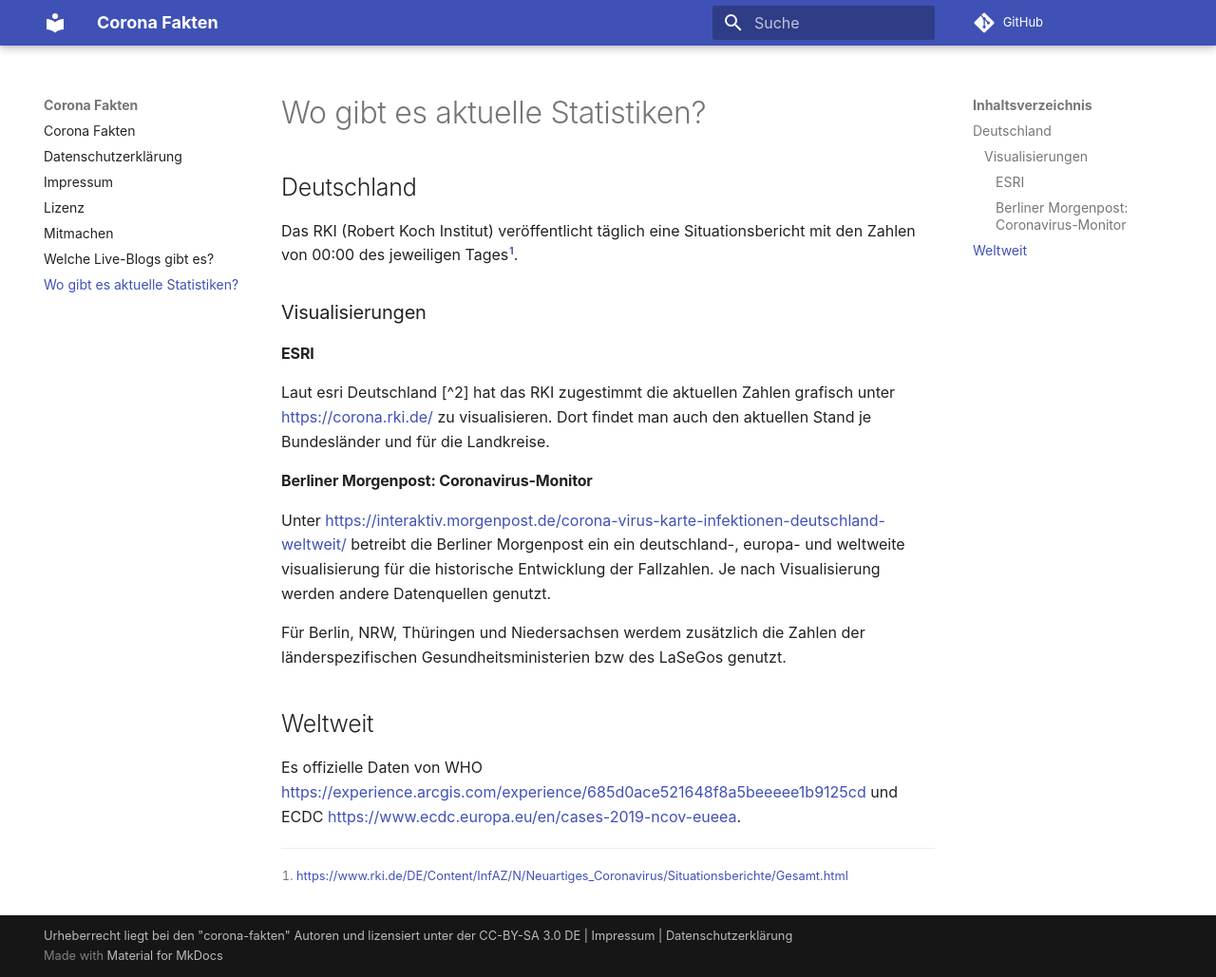
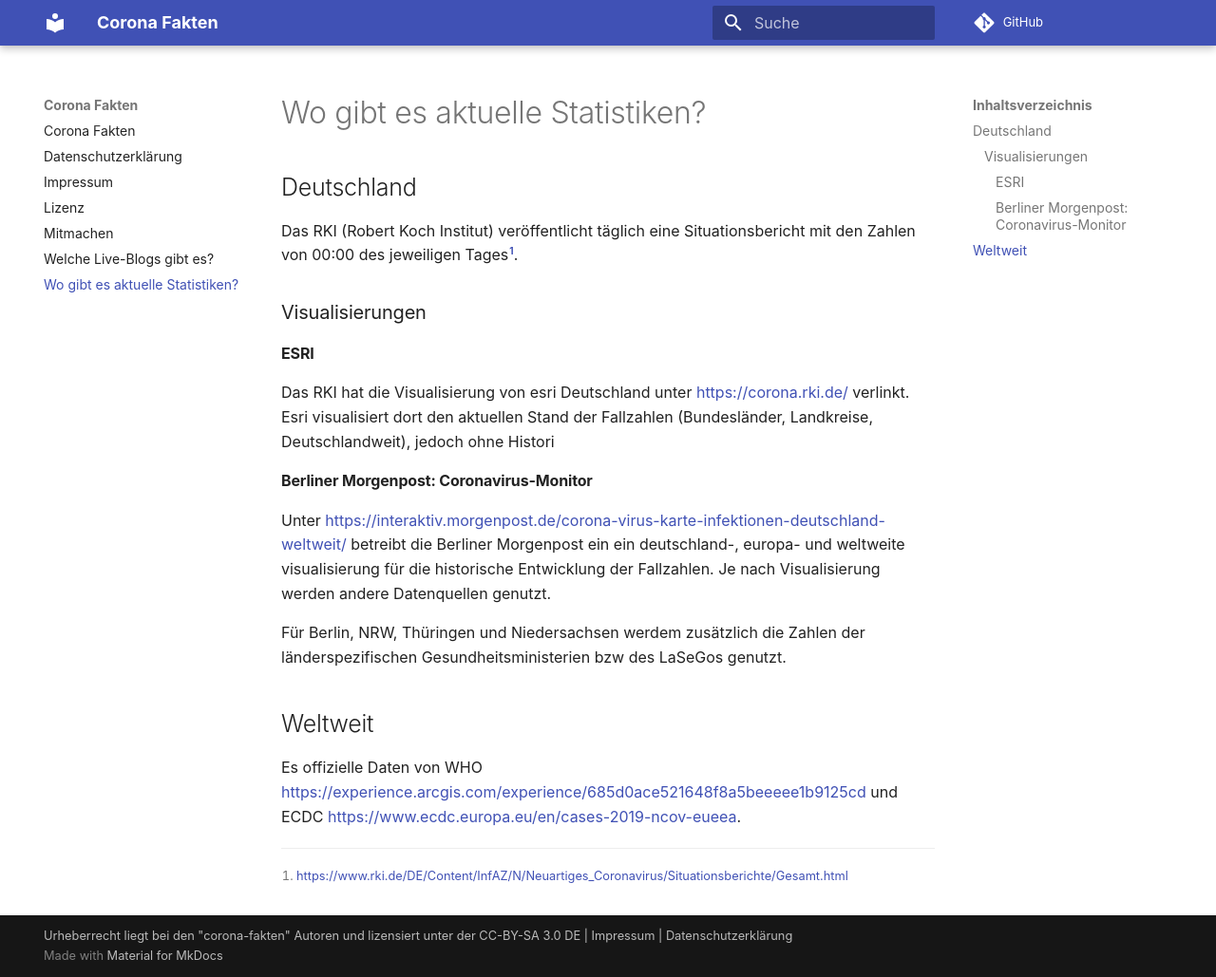
Before and after one commit to corona-fakten/corona-fakten.github.io, an MkDocs documentation site: the page built from docs/wo-gibt-es-aktuelle-statistiken.md, in a window 1280 px wide and 1029 px high. Shown: the whole window at 95% size. Built offline with MkDocs 1.6.1 and Material for MkDocs 9.7.7, drawn with Linux system fonts in a browser that asks for light colours; comment, search, counter and statistics services are not loaded.

Commit message:
Update wo-gibt-es-aktuelle-statistiken.md

```diff
--- a/docs/wo-gibt-es-aktuelle-statistiken.md
+++ b/docs/wo-gibt-es-aktuelle-statistiken.md
@@ -10,8 +10,8 @@ Das RKI (Robert Koch Institut) veröffentlicht täglich eine Situationsbericht m
 
 #### ESRI
 
-Laut esri Deutschland [^2] hat das RKI zugestimmt die aktuellen Zahlen grafisch unter <https://corona.rki.de/> zu visualisieren. Dort
-findet man auch den aktuellen Stand je Bundesländer und für die Landkreise.
+Das RKI hat die Visualisierung von esri Deutschland unter <https://corona.rki.de/> verlinkt. Esri visualisiert dort den aktuellen
+Stand der Fallzahlen (Bundesländer, Landkreise, Deutschlandweit), jedoch ohne Histori
 
 #### Berliner Morgenpost: Coronavirus-Monitor
 
```
